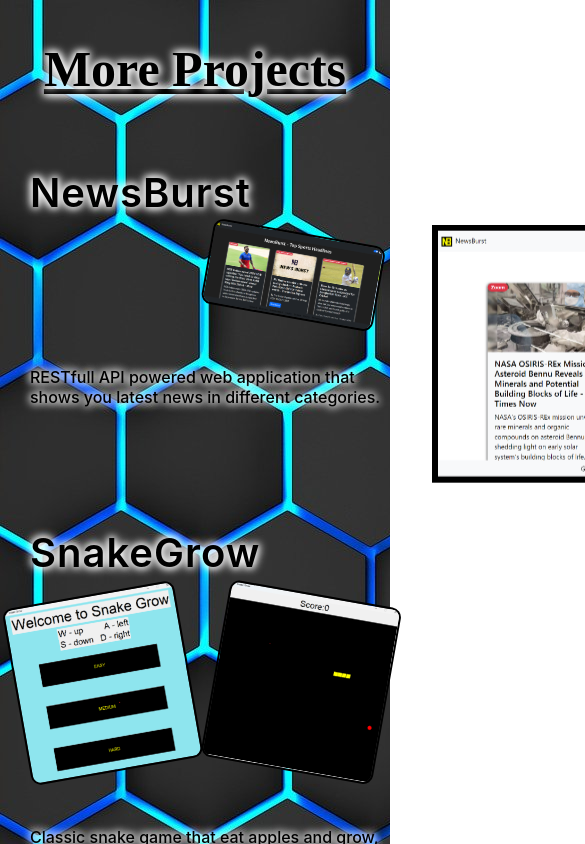
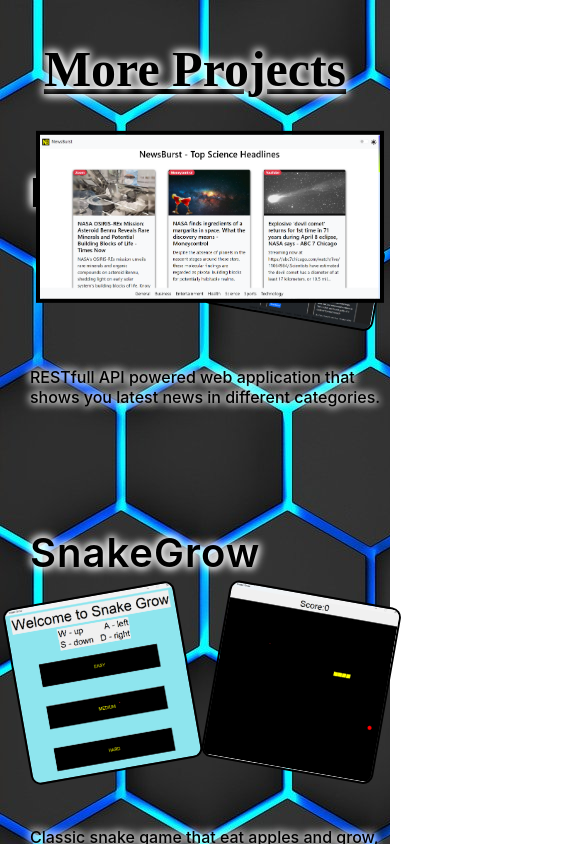
Before and after one commit to vats-tushar/portfolio, a React (Create React App) app: page /portfolio/moreprojects in a window 390 px wide. In both pictures the pointer is over the picture 110 px from the left and 275 px from the top of the page. Shown: the top 844 px of the page, 585 px wide, since content can reach past the window. Built offline with nearby package versions, Linux system fonts and the light colour scheme; a web font is replaced by a local one.

Commit message:
Update MoreProjects.css

```diff
--- a/src/components/MoreProjects.css
+++ b/src/components/MoreProjects.css
@@ -84,6 +84,9 @@
     .rot{
         width: 170px;
     }
+    #one:hover, #two:hover, #three:hover, #four:hover, #five:hover, #six:hover, #seven:hover{
+        transform: scale(2) rotate(0deg) translate(90px,0px);
+    }
     .rightbend{
         transform: rotate(10deg) translate(170px,0);
     }
```
